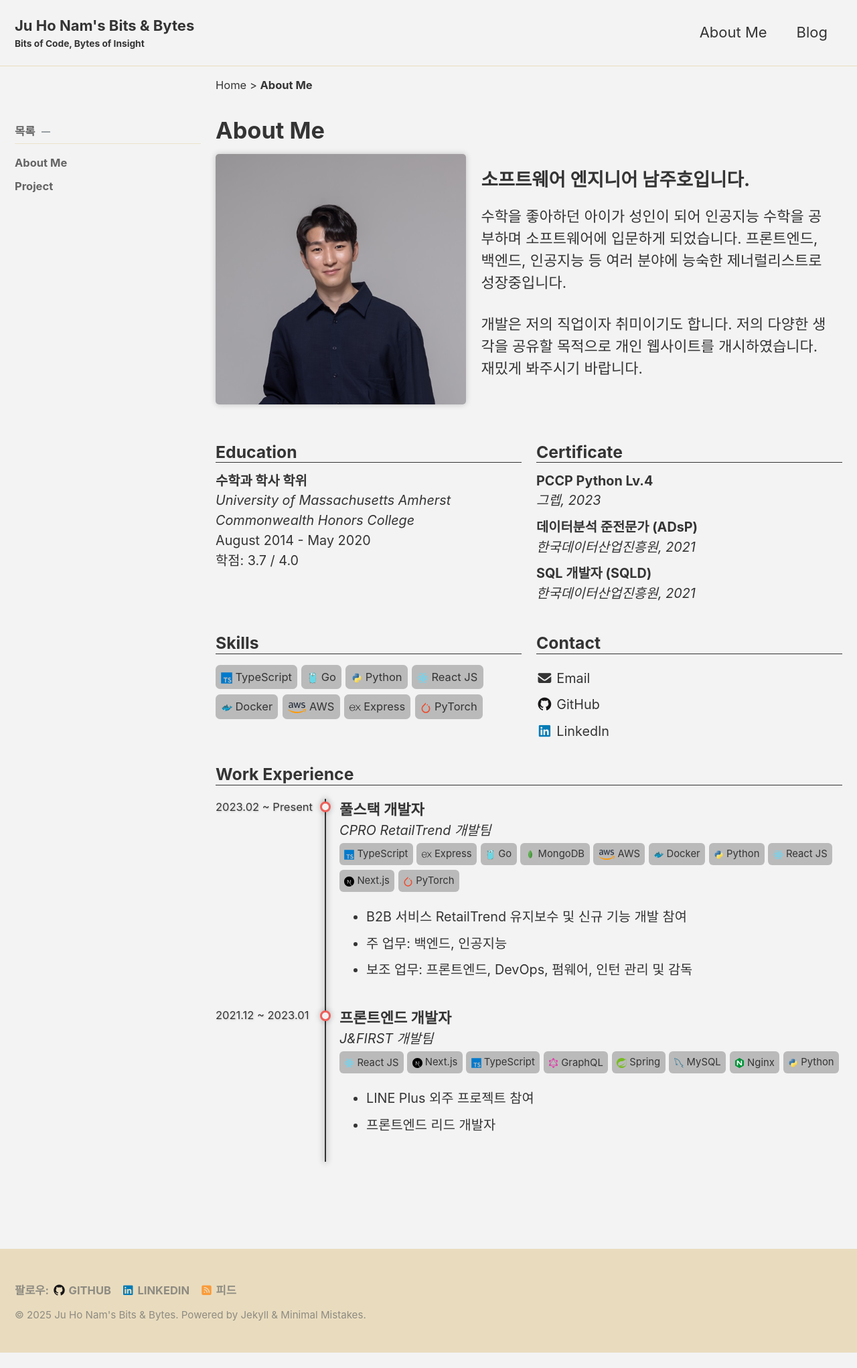
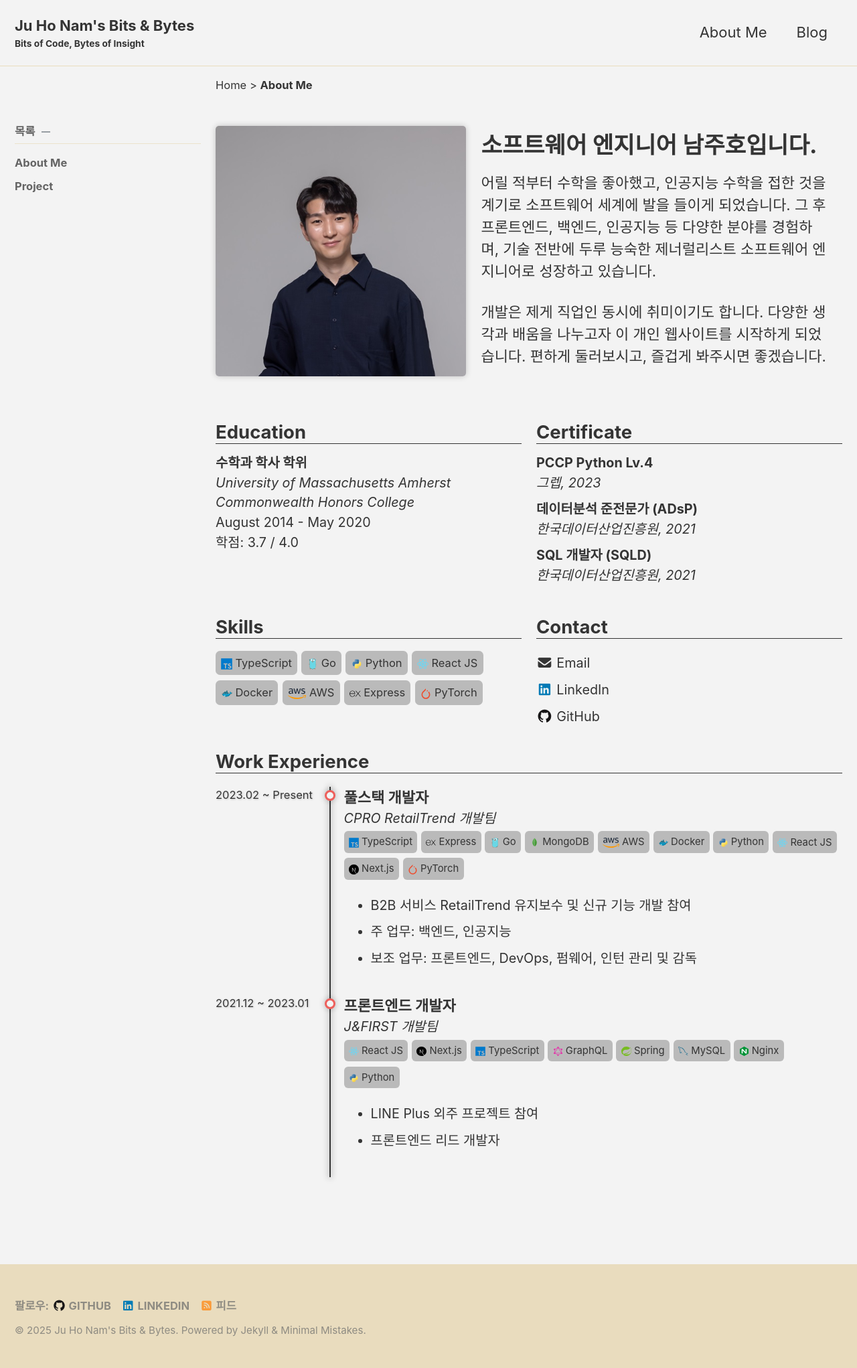
Before and after one commit to juhonamnam/juhonamnam.github.io, a Jekyll site: the page built from about-me/index.html, in a window 1280 px wide. Shown: the whole page at 67% size. Built offline with Jekyll 4.4.1, drawn with Linux system fonts in a browser that asks for light colours; cached includes are drawn as plain includes; before the commit the page ends 2020 px from its top, so only the background shows below that.

Commit message:
modify about me

```diff
--- a/_data/about-me/main.yml
+++ b/_data/about-me/main.yml
@@ -7,10 +7,10 @@ title:
   ko: "소프트웨어 엔지니어 남주호입니다."
   en: "Hi, I'm Ju Ho Nam, a software engineer."
 lines:
-  - ko: "수학을 좋아하던 아이가 성인이 되어 인공지능 수학을 공부하며 소프트웨어에 입문하게 되었습니다. 프론트엔드, 백엔드, 인공지능 등 여러 분야에 능숙한 제너럴리스트로 성장중입니다."
-    en: "Growing up as boy who loved mathematics, I have entered the world of software through AI mathematics. I am learning to become a generalist who is proficient in various fields such as front-end, back-end, and AI."
-  - ko: "개발은 저의 직업이자 취미이기도 합니다. 저의 다양한 생각을 공유할 목적으로 개인 웹사이트를 개시하였습니다. 재밌게 봐주시기 바랍니다."
-    en: "Software engineering is not only my profession but also my hobby. I started this personal website to share my various thoughts. I hope you enjoy what we have here in this website."
+  - ko: "어릴 적부터 수학을 좋아했고, 인공지능 수학을 접한 것을 계기로 소프트웨어 세계에 발을 들이게 되었습니다. 그 후 프론트엔드, 백엔드, 인공지능 등 다양한 분야를 경험하며, 기술 전반에 두루 능숙한 제너럴리스트 소프트웨어 엔지니어로 성장하고 있습니다."
+    en: "I've enjoyed mathematics since I was young, and my interest in mathematical aspects of artificial intelligence led me into the world of software engineering. Since then, I've gained experience in various fields such as frontend, backendm and AI, and have beein growing as a generalist software engineer with a broad and well-rounded skill set."
+  - ko: "개발은 제게 직업인 동시에 취미이기도 합니다. 다양한 생각과 배움을 나누고자 이 개인 웹사이트를 시작하게 되었습니다. 편하게 둘러보시고, 즐겁게 봐주시면 좋겠습니다."
+    en: "For me, programming is both a profession and a passion. I started this personal website to share my thouughts and learnings. Feel free to explore, and I hope you enjoy it."
 info:
   educations:
     - title:
@@ -55,13 +55,16 @@ info:
   contacts:
     - label: "Email"
       icon: "fas faa-fw fa-envelope"
+      value: "jhnamnam@gmail.com"
       url: "mailto:jhnamnam@gmail.com"
+    - label: "LinkedIn"
+      icon: "fab fa-fw fa-linkedin"
+      value: "linkedin.com/in/juhonam"
+      url: "https://www.linkedin.com/in/juhonam"
     - label: "GitHub"
       icon: "fab fa-fw fa-github"
+      value: "github.com/juhonamnam"
       url: "https://github.com/juhonamnam"
-    - label: "LinkedIn"
-      icon: "fab fa-fw fa-linkedin"
-      url: "https://www.linkedin.com/in/ju-ho-nam-a28057254/"
 
 work_experiences:
   - period: "2023.02 ~ Present"
--- /dev/null
+++ b/_includes/h1.html
@@ -0,0 +1 @@
+<h1 id="page-title" class="page__title"{% if page.locale %} lang="{{ page.locale }}"{% endif %}>{{ include.h1_text }}</h1>
--- a/_includes/scripts.html
+++ b/_includes/scripts.html
@@ -18,3 +18,7 @@
 {%- if page.use_mathjax -%}
   {%- include mathjax-script.html -%}
 {%- endif -%}
+
+{%- if page.use_qrcode -%}
+  {%- include qrcode-script.html -%}
+{%- endif -%}
--- a/_layouts/archive.html
+++ b/_layouts/archive.html
@@ -8,7 +8,10 @@ layout: default
   {%- include sidebar.html -%}
 
   <div class="archive {{ page.classname }}">
-    <h1 id="page-title" class="page__title"{% if page.locale %} lang="{{ page.locale }}"{% endif %}>{{ page.title }}</h1>
+    {%- unless page.hide_title -%}
+      {%- include h1.html h1_text=page.title -%}
+    {%- endunless -%}
+
     {{- content -}}
   </div>
 </div>
--- a/_sass/custom/pages/about-me.scss
+++ b/_sass/custom/pages/about-me.scss
@@ -1,4 +1,10 @@
 .about-me {
+  @media print {
+    a[href]:after {
+      content: "";
+    }
+  }
+
   .intro {
     display: flex;
     justify-content: space-around;
@@ -18,10 +24,10 @@
 
     > .intro-text {
       width: 60%;
-      h2 {
+      h1 {
         margin: 0 0 0.5em 0;
         @media print {
-          font-size: 1.25em;
+          font-size: 1.5em;
         }
       }
       padding: 1em;
@@ -53,11 +59,11 @@
     }
 
     .info-box {
-      > h3 {
+      > h2 {
         margin: 0.5em 0 0.5em;
         border-bottom: 1px solid $primary-color;
         @media print {
-          font-size: 1.125em;
+          font-size: 1.25em;
         }
       }
       .info-item {
@@ -82,10 +88,15 @@
   }
 
   .work-experience {
-    > h3 {
+    > h2 {
       margin: 0.5em 0 0.5em;
       border-bottom: 1px solid $primary-color;
+      @media print {
+        font-size: 1.25em;
+      }
     }
+
+    $work-experience-timeline-period-width: 7.8em;
 
     div.work-experience-timeline {
       margin: 20px auto;
@@ -96,7 +107,7 @@
         position: absolute;
         height: 100%;
         width: 2px;
-        left: calc(7.5em - 2px);
+        left: calc($work-experience-timeline-period-width - 2px);
         background-color: $primary-color;
         box-shadow: 0 0 10px 2px #0003;
 
@@ -111,7 +122,7 @@
 
       div.work-experience-timeline-content-wrapper {
         display: grid;
-        grid-template-columns: 7.5em 1fr;
+        grid-template-columns: $work-experience-timeline-period-width 1fr;
 
         @include breakpoint(max-width $small - 1px) {
           grid-template-columns: 1fr;
@@ -134,7 +145,7 @@
               background: $background-color;
               border-radius: 999px;
               top: 20%;
-              left: calc(7.5em / 0.75 - 9px);
+              left: calc($work-experience-timeline-period-width / 0.75 - 9px);
               border: 3px solid $danger-color;
               box-shadow: 0 0 10px 1px #0003;
               @include breakpoint(max-width $small - 1px) {
--- a/about-me/index.html
+++ b/about-me/index.html
@@ -10,8 +11,9 @@ classname: about-me
     <img src="/images/profile.jpg" alt="" />
   </div>
   <div class="intro-text">
+    {%- assign title = site.data.about-me.main.title[language] -%}
+    {%- include h1.html h1_text=title -%}
     <!--excerpt open-->
-    <h2>{{ site.data.about-me.main.title[language] }}</h2>
     {%- for line in site.data.about-me.main.lines -%}
       <p>{{ line[language] }}</p>
     {%- endfor -%}
@@ -21,7 +23,7 @@ classname: about-me
 
 <div class="info-grid">
   <div class="info-box">
-    <h3>Education</h3>
+    <h2>Education</h2>
     {%- for education in site.data.about-me.main.info.educations -%}
       <div class="info-item">
         <b>{{ education.title[language] }}</b>
@@ -37,7 +39,7 @@ classname: about-me
     {%- endfor -%}
   </div>
   <div class="info-box">
-    <h3>Certificate</h3>
+    <h2>Certificate</h2>
     {%- for certificate in site.data.about-me.main.info.certificates -%}
       <div class="info-item">
         <b>{{ certificate.title[language] }}</b>
@@ -47,14 +49,14 @@ classname: about-me
     {%- endfor -%}
   </div>
   <div class="info-box">
-    <h3>Skills</h3>
+    <h2>Skills</h2>
     {%- for skill in site.data.about-me.main.info.skills -%}
       <small class="badge">{% include spec-icon.html spec_key=skill %}</small>
       {{- " " -}}
     {%- endfor -%}
   </div>
   <div class="info-box">
-    <h3>Contact</h3>
+    <h2>Contact</h2>
     <ul class="social-icons">
     {%- for contact in site.data.about-me.main.info.contacts -%}
       <li>
@@ -68,7 +70,7 @@ classname: about-me
 </div>
 
 <div class="work-experience">
-  <h3>Work Experience</h3>
+  <h2>Work Experience</h2>
 
   <div class="work-experience-timeline">
     {%- for work_experience in site.data.about-me.main.work_experiences -%}
```
Also changed, not shown: other parts of about-me/index.html (+1 -0 lines), _includes/qrcode-script.html (added, +56 -0 lines), assets/js/qrcode/qrcode.min.js (added).
